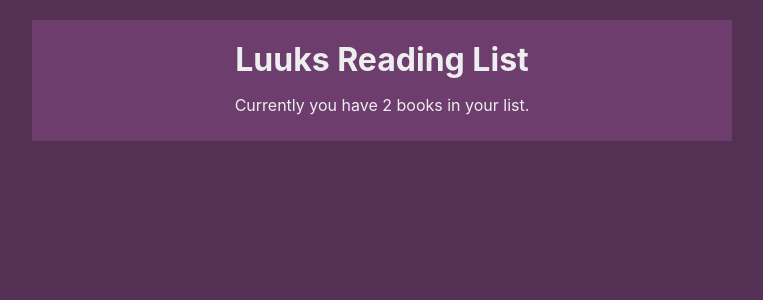
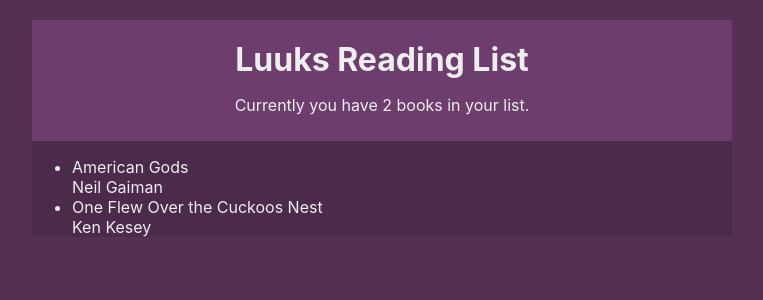
Before and after one commit to lukenems/personal-readinglist, a React (Create React App) app: page / in a window 1280 px wide. Shown: the top 300 px of the page, without its empty margins (258-1021 px from the left). Built offline with nearby package versions, Linux system fonts and the light colour scheme.

Commit message:
added booklist, book details and remove book function

```diff
--- a/src/App.js
+++ b/src/App.js
@@ -2,12 +2,14 @@ import React from 'react';
 
 import BookContextProvider from './contexts/BookContext';
 import Navbar from './components/Navbar';
+import BookList from './components/BookList';
 
 function App() {
   return (
     <div className="App">
       <BookContextProvider>
         <Navbar />
+        <BookList />
       </BookContextProvider>
     </div>
   );
--- a/src/components/BookDetails.js
+++ b/src/components/BookDetails.js
@@ -0,0 +1,18 @@
+import React, { useContext} from 'react';
+import { BookContext } from '../contexts/BookContext';
+
+const BookDetails = ({book}) => {
+  const { removeBook } = useContext(BookContext);
+  return (
+    <li onClick={() => removeBook(book.id)}>
+      <div className="title">
+        {book.title}
+      </div>
+      <div className="author">
+        {book.author}
+      </div>
+    </li>
+   );
+}
+
+export default BookDetails;
--- a/src/components/BookList.js
+++ b/src/components/BookList.js
@@ -0,0 +1,20 @@
+import React, { useContext } from 'react';
+import { BookContext } from '../contexts/BookContext';
+import BookDetails from './BookDetails';
+
+const BookList = () => {
+  const { books } = useContext(BookContext)
+  return books.length ? (
+      <div className="book-list">
+        <ul>
+          {books.map(book => (
+            <BookDetails book={book} key={book.id} />
+          ))}
+        </ul>
+      </div>
+   ) : (
+     <div className="empty">No books to read, hit the library</div>
+   )
+}
+
+export default BookList;
```
